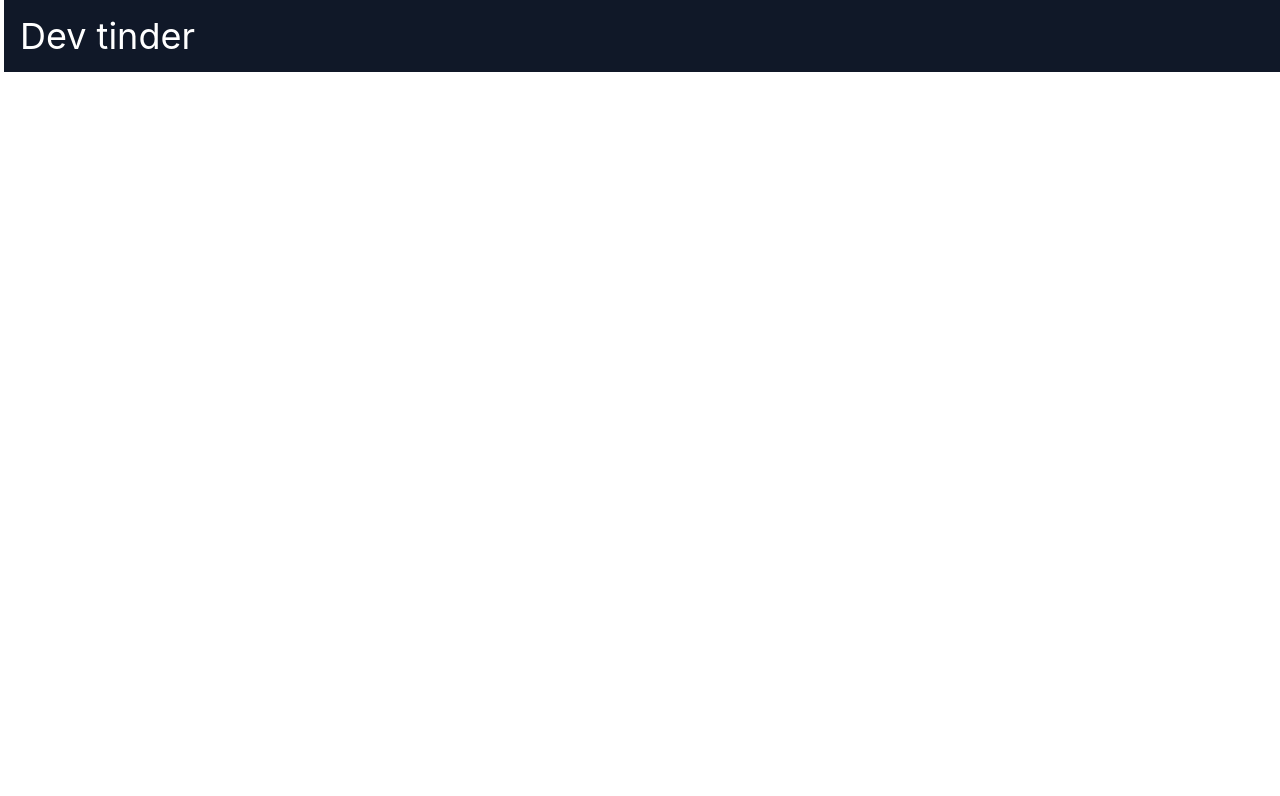
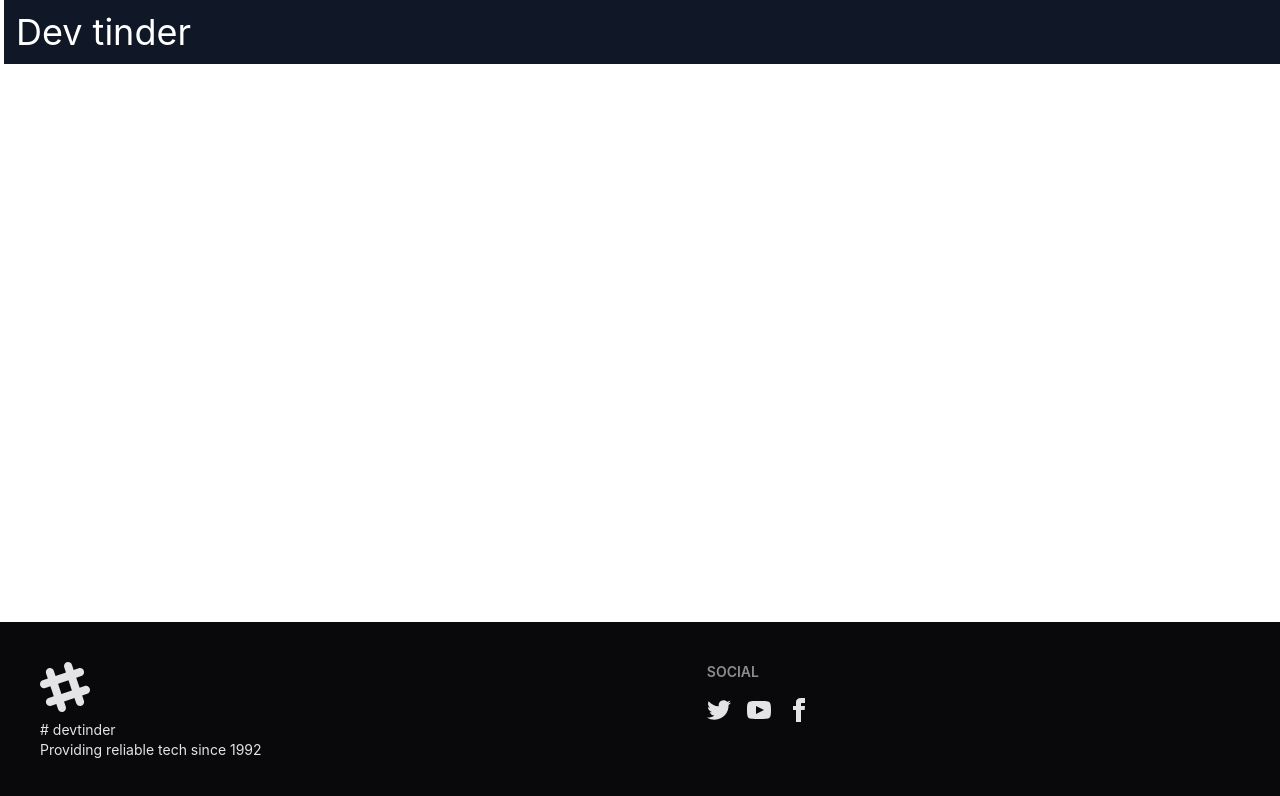
Before and after one commit to jagadeesh1146/frontend-devtinder, a React (Vite) app: page / in a window 1280 px wide. Shown: the top 796 px of the page. Built offline with nearby package versions, Linux system fonts and the light colour scheme.

Commit message:
Add navbar and footer

```diff
--- a/package.json
+++ b/package.json
@@ -13,6 +13,7 @@
     "@tailwindcss/vite": "^4.3.3",
     "react": "^19.2.8",
     "react-dom": "^19.2.8",
+    "react-router-dom": "^7.18.3",
     "tailwindcss": "^4.3.3"
   },
   "devDependencies": {
--- a/src/App.jsx
+++ b/src/App.jsx
@@ -1,11 +1,18 @@
 import React from "react";
-import Header from "./components/Header";
-
+import { BrowserRouter, Routes, Route } from "react-router-dom";
+import Body from "./Body";
+import Login from "./auth/Login";
 
 const App = () => {
   return (
-    <Header/>
-  )
+    <BrowserRouter>
+      <Routes>
+        <Route path="/" element={<Body />}>
+          <Route path="/login" element={<Login />} />
+        </Route>
+      </Routes>
+    </BrowserRouter>
+  );
 };
 
 export default App;
--- /dev/null
+++ b/src/Body.jsx
@@ -0,0 +1,19 @@
+import React from "react";
+import Header from "./components/Header";
+import { Outlet } from "react-router-dom";
+import Footer from "./components/Footer";
+
+const Body = () => {
+  return (
+    <div>
+         <Header/>
+        <Outlet/>
+        <Footer/>
+
+
+    </div>
+
+  )
+};
+
+export default Body;
--- /dev/null
+++ b/src/auth/Login.jsx
@@ -0,0 +1,7 @@
+import React from "react";
+
+const Login = () => {
+  return <div>Login</div>;
+};
+
+export default Login;
--- /dev/null
+++ b/src/auth/Signup.jsx
@@ -0,0 +1,7 @@
+import React from "react";
+
+const Signup = () => {
+  return <div>Signup</div>;
+};
+
+export default Signup;
--- /dev/null
+++ b/src/components/Footer.jsx
@@ -0,0 +1,70 @@
+import React from "react";
+
+const Footer = () => {
+  return (
+    <div>
+        <footer className="footer sm:footer-horizontal bg-neutral text-neutral-content p-10 fixed bottom-0">
+  <aside>
+    <svg
+      width="50"
+      height="50"
+      viewBox="0 0 24 24"
+      xmlns="http://www.w3.org/2000/svg"
+      fillRule="evenodd"
+      clipRule="evenodd"
+      className="fill-current">
+      <path
+        d="M22.672 15.226l-2.432.811.841 2.515c.33 1.019-.209 2.127-1.23 2.456-1.15.325-2.148-.321-2.463-1.226l-.84-2.518-5.013 1.677.84 2.517c.391 1.203-.434 2.542-1.831 2.542-.88 0-1.601-.564-1.86-1.314l-.842-2.516-2.431.809c-1.135.328-2.145-.317-2.463-1.229-.329-1.018.211-2.127 1.231-2.456l2.432-.809-1.621-4.823-2.432.808c-1.355.384-2.558-.59-2.558-1.839 0-.817.509-1.582 1.327-1.846l2.433-.809-.842-2.515c-.33-1.02.211-2.129 1.232-2.458 1.02-.329 2.13.209 2.461 1.229l.842 2.515 5.011-1.677-.839-2.517c-.403-1.238.484-2.553 1.843-2.553.819 0 1.585.509 1.85 1.326l.841 2.517 2.431-.81c1.02-.33 2.131.211 2.461 1.229.332 1.018-.21 2.126-1.23 2.456l-2.433.809 1.622 4.823 2.433-.809c1.242-.401 2.557.484 2.557 1.838 0 .819-.51 1.583-1.328 1.847m-8.992-6.428l-5.01 1.675 1.619 4.828 5.011-1.674-1.62-4.829z"></path>
+    </svg>
+    <p>
+      # devtinder
+      <br />
+      Providing reliable tech since 1992
+    </p>
+  </aside>
+  <nav>
+    <h6 className="footer-title">Social</h6>
+    <div className="grid grid-flow-col gap-4">
+      <a>
+        <svg
+          xmlns="http://www.w3.org/2000/svg"
+          width="24"
+          height="24"
+          viewBox="0 0 24 24"
+          className="fill-current">
+          <path
+            d="M24 4.557c-.883.392-1.832.656-2.828.775 1.017-.609 1.798-1.574 2.165-2.724-.951.564-2.005.974-3.127 1.195-.897-.957-2.178-1.555-3.594-1.555-3.179 0-5.515 2.966-4.797 6.045-4.091-.205-7.719-2.165-10.148-5.144-1.29 2.213-.669 5.108 1.523 6.574-.806-.026-1.566-.247-2.229-.616-.054 2.281 1.581 4.415 3.949 4.89-.693.188-1.452.232-2.224.084.626 1.956 2.444 3.379 4.6 3.419-2.07 1.623-4.678 2.348-7.29 2.04 2.179 1.397 4.768 2.212 7.548 2.212 9.142 0 14.307-7.721 13.995-14.646.962-.695 1.797-1.562 2.457-2.549z"></path>
+        </svg>
+      </a>
+      <a>
+        <svg
+          xmlns="http://www.w3.org/2000/svg"
+          width="24"
+          height="24"
+          viewBox="0 0 24 24"
+          className="fill-current">
+          <path
+            d="M19.615 3.184c-3.604-.246-11.631-.245-15.23 0-3.897.266-4.356 2.62-4.385 8.816.029 6.185.484 8.549 4.385 8.816 3.6.245 11.626.246 15.23 0 3.897-.266 4.356-2.62 4.385-8.816-.029-6.185-.484-8.549-4.385-8.816zm-10.615 12.816v-8l8 3.993-8 4.007z"></path>
+        </svg>
+      </a>
+      <a>
+        <svg
+          xmlns="http://www.w3.org/2000/svg"
+          width="24"
+          height="24"
+          viewBox="0 0 24 24"
+          className="fill-current">
+          <path
+            d="M9 8h-3v4h3v12h5v-12h3.642l.358-4h-4v-1.667c0-.955.192-1.333 1.115-1.333h2.885v-5h-3.808c-3.596 0-5.192 1.583-5.192 4.615v3.385z"></path>
+        </svg>
+      </a>
+    </div>
+  </nav>
+</footer>
+
+
+    </div>
+  )
+};
+
+export default Footer;
--- a/src/components/Header.jsx
+++ b/src/components/Header.jsx
@@ -2,8 +2,8 @@
 
 const Header = () => {
   return(
-    <div className="h-18 w-full mx-1 bg-gray-900 text-white">
-        <h1 className="text-4xl p-4">Dev tinder</h1>
+    <div className="h-16 w-full mx-1 bg-gray-900 fixed text-white">
+        <h1 className="text-4xl p-3">Dev tinder</h1>
 
 
     </div>
```
Also changed, not shown: 1 other file (tests, documents, lock files or other folders).
